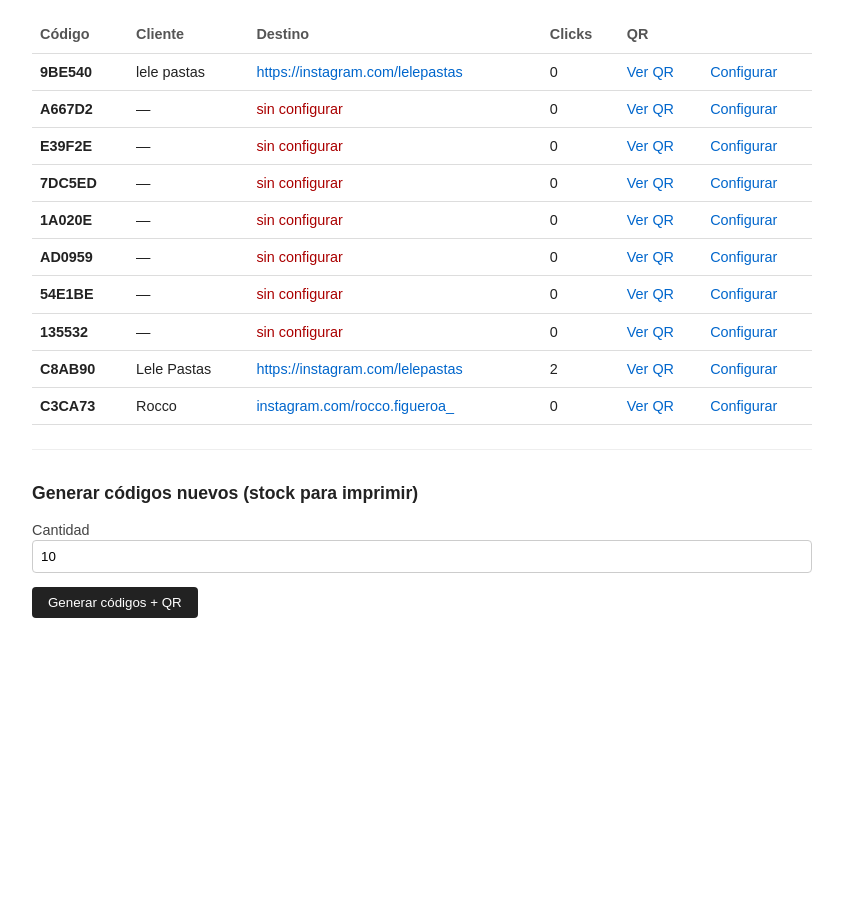
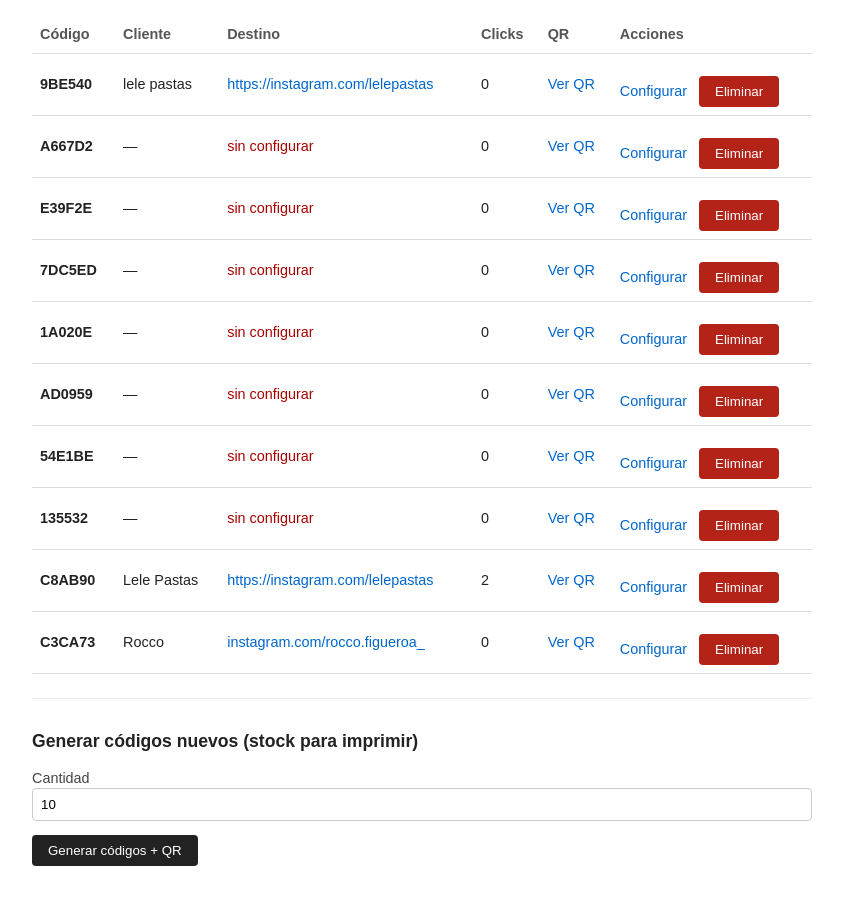
Before and after one commit to RoccoFig/RoccoQrNFC, a Flask app: page /admin in a window 1280 px wide. Shown: the part 101-1007 px from the top of the page, without its empty margins (218-1061 px from the left). Before the commit the page ends 719 px from the top, so only its background shows below. Run offline with Flask 3, Linux system fonts and the light colour scheme; the visitor is signed in with stand-in values (Sample User, id 1); data comes from the database, SQL or seed files in the repository.

Commit message:
Update panel.html

```diff
--- a/templates/panel.html
+++ b/templates/panel.html
@@ -13,16 +13,14 @@
         <th>Destino</th>
         <th>Clicks</th>
         <th>QR</th>
-        <th></th>
+        <th>Acciones</th>
       </tr>
     </thead>
-
     <tbody>
       {% for c in codigos %}
       <tr>
         <td><strong>{{ c.codigo }}</strong></td>
         <td>{{ c.nombre_cliente or "—" }}</td>
-
         <td>
           {% if c.destino %}
             <a href="{{ c.destino }}" target="_blank">{{ c.destino }}</a>
@@ -30,50 +28,35 @@
             <span class="sin-destino">sin configurar</span>
           {% endif %}
         </td>
+        <td>{{ c.clicks }}</td>
+        <td>
+          <a href="{{ url_for('ver_qr', codigo=c.codigo) }}" target="_blank">Ver QR</a>
+        </td>
+        <td>
+          <a href="{{ url_for('configurar', codigo=c.codigo) }}">Configurar</a>
 
-        <td>{{ c.clicks }}</td>
-
-        <td>
-          <a href="{{ url_for('ver_qr', codigo=c.codigo) }}" target="_blank">
-            Ver QR
-          </a>
-        </td>
-
-        <td>
-          <a href="{{ url_for('configurar', codigo=c.codigo) }}">
-            Configurar
-          </a>
+          <form method="post"
+                action="{{ url_for('eliminar', codigo=c.codigo) }}"
+                style="display:inline;"
+                onsubmit="return confirm('¿Seguro que querés eliminar el QR {{ c.codigo }}? Esta acción no se puede deshacer.');">
+            <button type="submit" style="background:#b42318; margin-left:8px;">
+              Eliminar
+            </button>
+          </form>
         </td>
       </tr>
-
       {% else %}
-      <tr>
-        <td colspan="6">Todavía no hay códigos generados.</td>
-      </tr>
+      <tr><td colspan="6">Todavía no hay códigos generados.</td></tr>
       {% endfor %}
     </tbody>
   </table>
 
   <div class="form-generar">
-    <h2 style="font-size: 1.1rem;">
-      Generar códigos nuevos (stock para imprimir)
-    </h2>
-
+    <h2 style="font-size: 1.1rem;">Generar códigos nuevos (stock para imprimir)</h2>
     <form method="post" action="{{ url_for('generar') }}">
       <label for="cantidad">Cantidad</label>
-      <input
-        type="number"
-        id="cantidad"
-        name="cantidad"
-        value="10"
-        min="1"
-        max="500"
-        required
-      >
-
-      <button type="submit">
-        Generar códigos + QR
-      </button>
+      <input type="number" id="cantidad" name="cantidad" value="10" min="1" max="500" required>
+      <button type="submit">Generar códigos + QR</button>
     </form>
   </div>
 {% endblock %}
```
